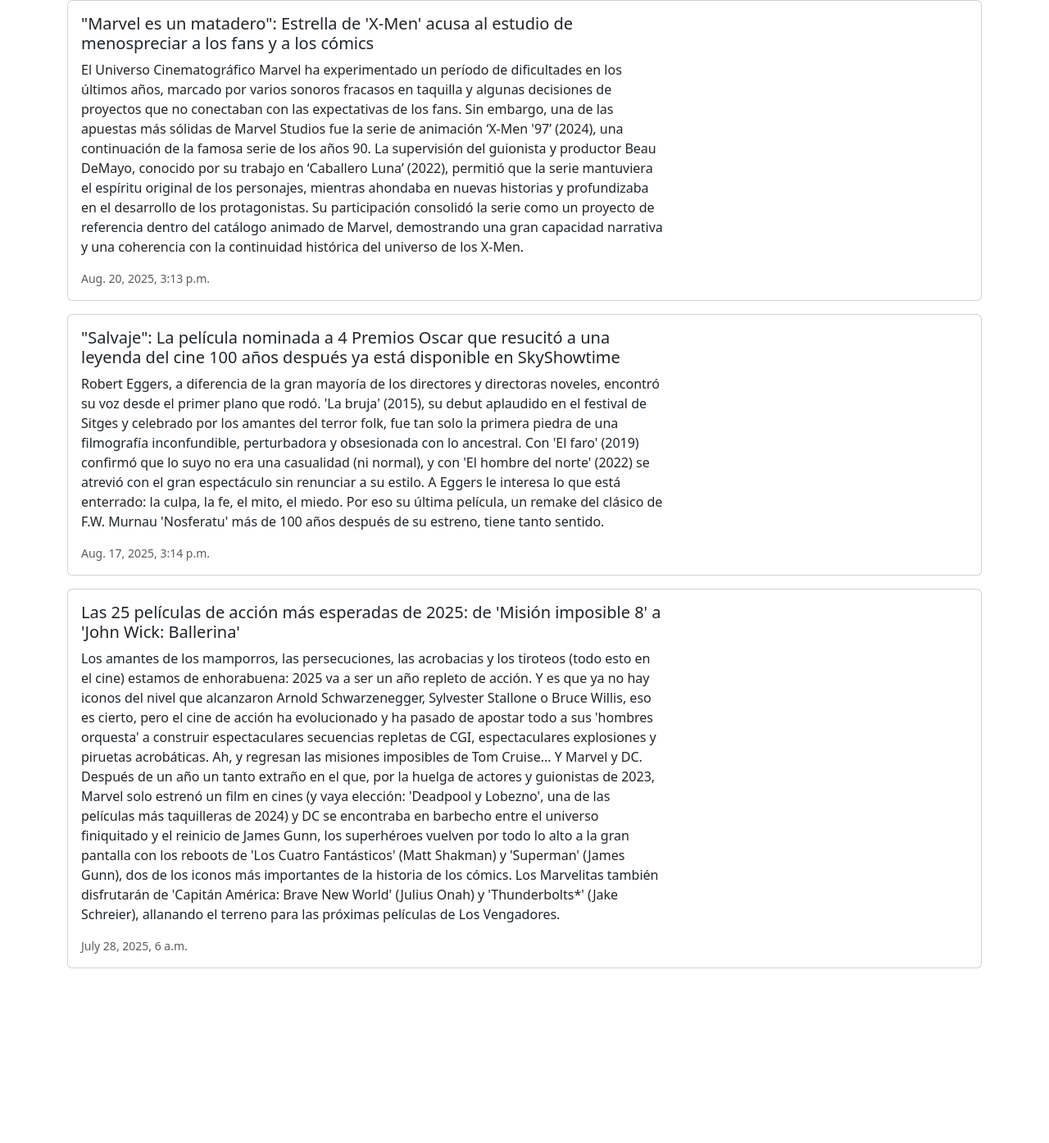
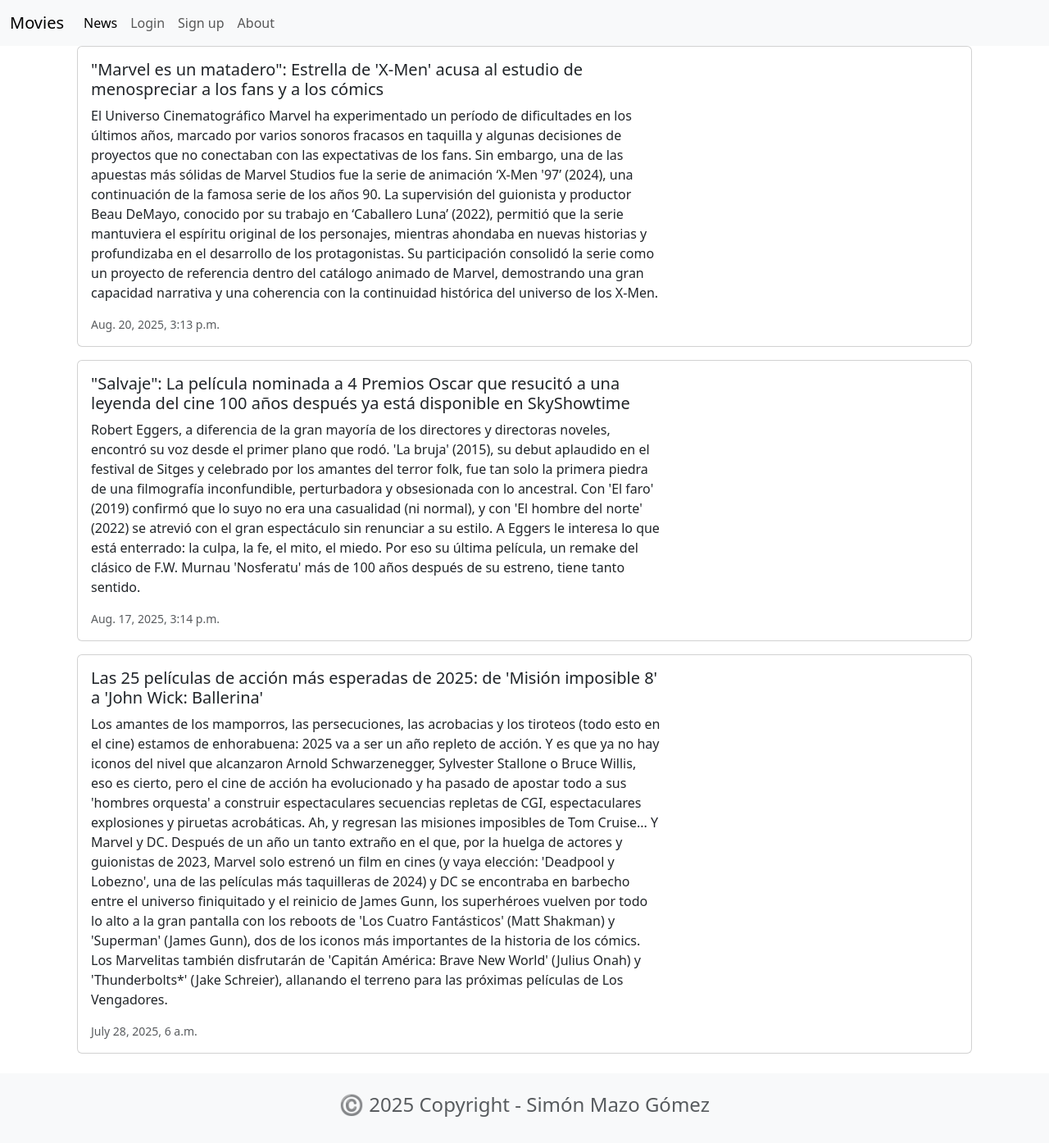
Before and after one commit to Smg4315/Workshop1_P1, a Django app: page /news/ in a window 1280 px wide. Shown: the whole page at 82% size. Before the commit the page ends 1181 px from the top, so only its background shows below. Run offline with Django 5.2, Linux system fonts and the light colour scheme; data comes from the database, SQL or seed files in the repository.

Commit message:
header and footer ready

```diff
--- a/movie/templates/about.html
+++ b/movie/templates/about.html
@@ -1,3 +1,5 @@
+{% extends "base.html" %}
+{% block content %}
   <head>
     <title>Movie Reviews Home</title>
     <link href="https://cdn.jsdelivr.net/npm/bootstrap@5.3.7/dist/css/bootstrap.min.css" rel="stylesheet">
@@ -11,4 +13,4 @@
       <br/>
     </div>
   </body>
-</html5>
+{% endblock %}
--- a/moviereviews/settings.py
+++ b/moviereviews/settings.py
@@ -59,7 +59,7 @@
 TEMPLATES = [
     {
         'BACKEND': 'django.template.backends.django.DjangoTemplates',
-        'DIRS': [],
+        'DIRS': [os.path.join(BASE_DIR, 'moviereviews/templates')],
         'APP_DIRS': True,
         'OPTIONS': {
             'context_processors': [
--- /dev/null
+++ b/moviereviews/templates/base.html
@@ -0,0 +1,44 @@
+  <head>
+  <link href="https://cdn.jsdelivr.net/npm/bootstrap@5.3.7/dist/css/bootstrap.min.css" rel="stylesheet" integrity="sha384-LN+7fdVzj6u52u30Kp6M/trliBMCMKTyK833zpbD+pXdCLuTusPj697FH4R/5mcr" crossorigin="anonymous">
+  <script src="https://cdn.jsdelivr.net/npm/bootstrap@5.3.7/dist/js/bootstrap.bundle.min.js" integrity="sha384-ndDqU0Gzau9qJ1lfW4pNLlhNTkCfHzAVBReH9diLvGRem5+R9g2FzA8ZGN954O5Q" crossorigin="anonymous"></script>
+</head>
+
+<nav class="navbar navbar-expand-lg bg-body-tertiary">
+  <div class="container-fluid">
+    <a class="navbar-brand" href="{% url 'home' %}"> Movies </a>
+    <button class="navbar-toggler" type="button" data-bs-toggle="collapse" data-bs-target="#navbarSupportedContent" aria-controls="navbarSupportedContent" aria-expanded="false" aria-label="Toggle navigation">
+      <span class="navbar-toggler-icon"></span>
+    </button>
+    <div class="collapse navbar-collapse" id="navbarSupportedContent">
+      <ul class="navbar-nav me-auto mb-2 mb-lg-0">
+        <li class="nav-item">
+          <a class="nav-link active" aria-current="page" href="{% url 'news' %}">News</a>
+        </li>
+        <li class="nav-item">
+          <a class="nav-link" href="#">Login</a>
+        </li>
+        <li class="nav-item">
+          <a class="nav-link" href="#">Sign up</a>
+        </li>
+        <li class="nav-item">
+          <a class="nav-link" href="{% url 'about' %}">About</a>
+        </li>
+      </ul>
+    </div>
+  </div>
+</nav>
+
+<div class="container">
+  {% block content %}
+  {% endblock content %}
+</div>
+
+<footer class="text-center text-lg-start bg-light text-muted mt-4">
+    <div class="container">
+        <div class="row">
+            <div class="text-center p-4">
+                <h4>©️ 2025 Copyright - Simón Mazo Gómez</h4>
+            </div>
+        </div>
+    </div>
+</footer>
--- a/news/templates/news.html
+++ b/news/templates/news.html
@@ -1,8 +1,5 @@
-<head>
-    <title>News Page</title>
-    <link href="https://cdn.jsdelivr.net/npm/bootstrap@5.3.7/dist/css/bootstrap.min.css" rel="stylesheet">
-</head>
-
+{% extends "base.html" %}
+{% block content %}
 <div class="container">
     {% for news in newss %}
     <div class="card mb-3">
@@ -18,3 +15,4 @@
     </div>
     {% endfor %}
 </div>
+{% endblock %}
```
Also changed, not shown: movie/templates/home.html (+5 -11 lines), moviereviews/base.html (deleted).
